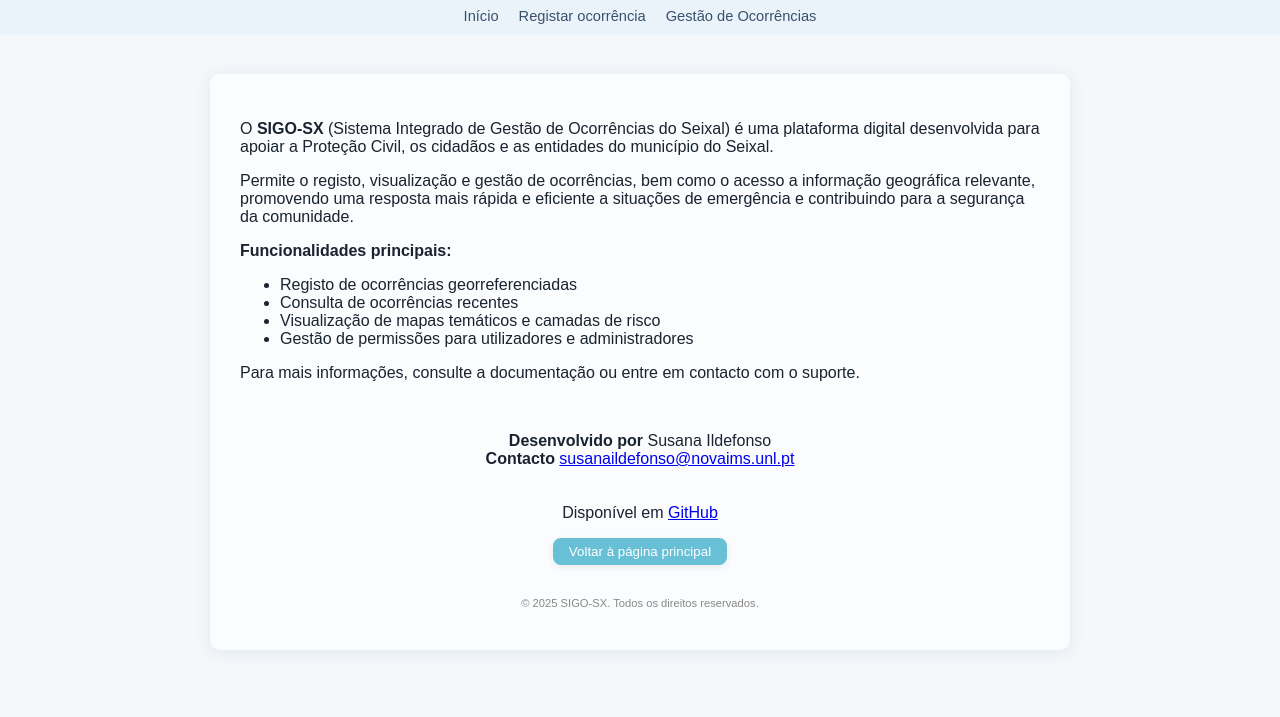
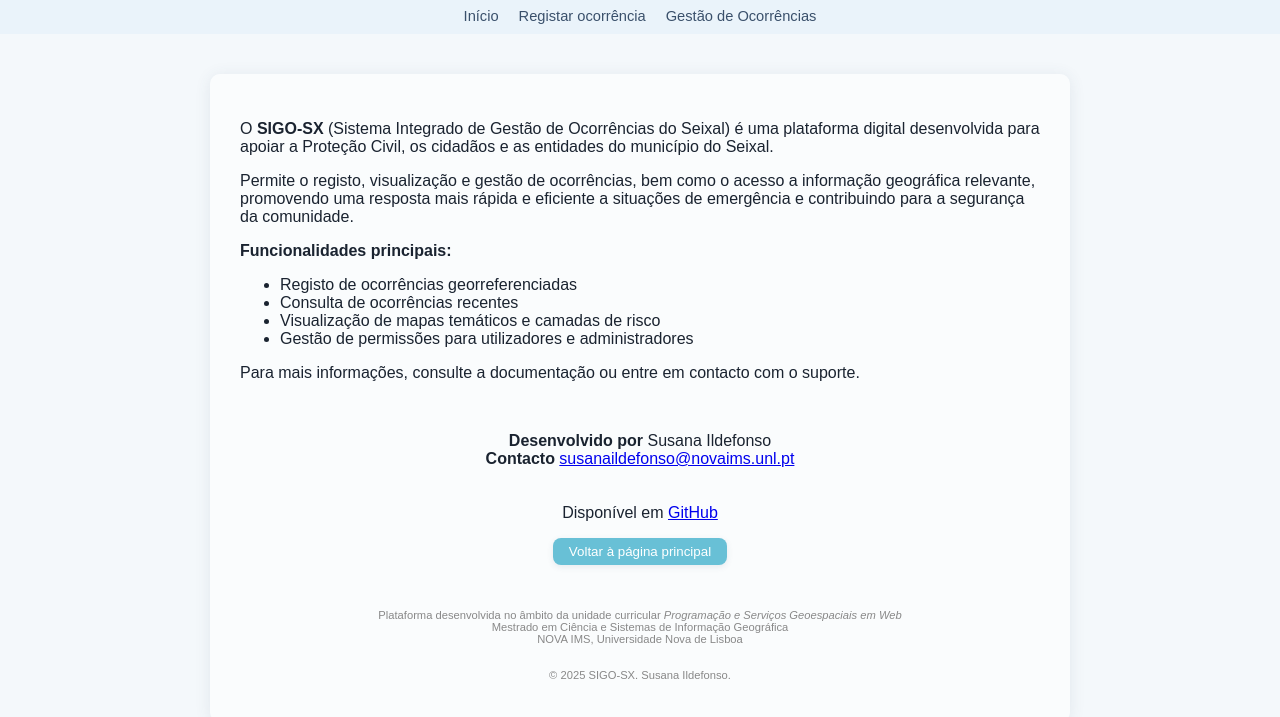
Before and after one commit to susanaildefonso19/sigo-sx, a plain HTML site: page codigo/frontend/about.html in a window 1280 px wide. Shown: the part 73-790 px from the top of the page. Drawn offline with Linux system fonts and the light colour scheme.

Commit message:
Modified frontend about page to include new features.

```diff
--- a/codigo/frontend/about.html
+++ b/codigo/frontend/about.html
@@ -45,8 +45,7 @@
       <b>Contacto</b> <a href="mailto:susanaildefonso@novaims.unl.pt">susanaildefonso@novaims.unl.pt</a>
       <br>
       <br>
-      <br>
-      Disponível em <a href="https://github.com/susanaildefonso19/sigo-sx/" target="_blank">GitHub</a>
+      <br>Disponível em <a href="https://github.com/susanaildefonso19/sigo-sx/" target="_blank">GitHub</a>
       <br>
     </div>
     </p>
@@ -56,7 +55,11 @@
     </div>
 
     <p style="text-align:center; font-size:0.70em; color:#888; margin-top:2rem;">
-      © 2025 SIGO-SX. Todos os direitos reservados.
+      <br>Plataforma desenvolvida no âmbito da unidade curricular <i>Programação e Serviços Geoespaciais em Web</i>
+      <br>Mestrado em Ciência e Sistemas de Informação Geográfica
+      <br>NOVA IMS, Universidade Nova de Lisboa<br>
+      <br>
+      <br>© 2025 SIGO-SX. Susana Ildefonso.
     </p>
   </main>
 </body>
```
